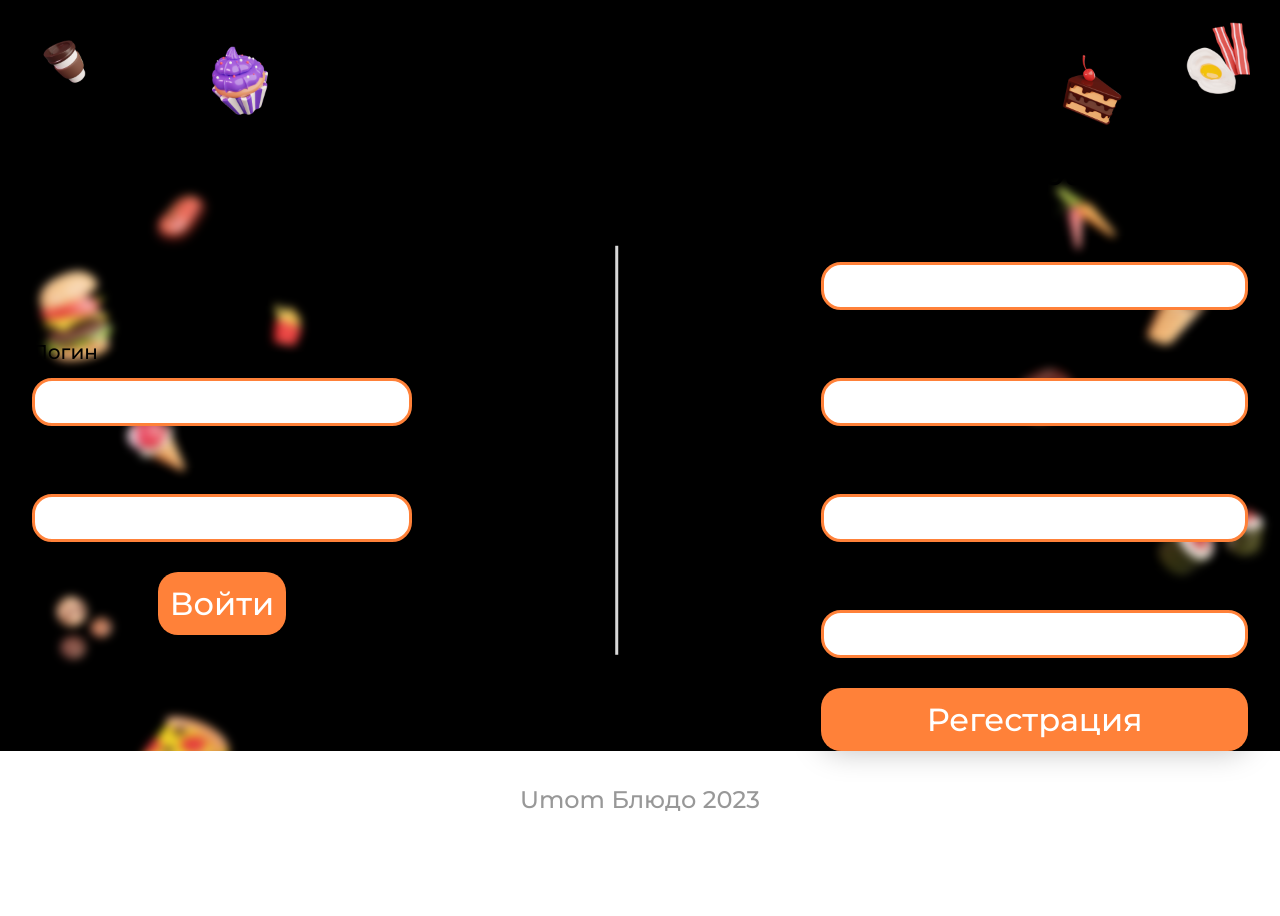
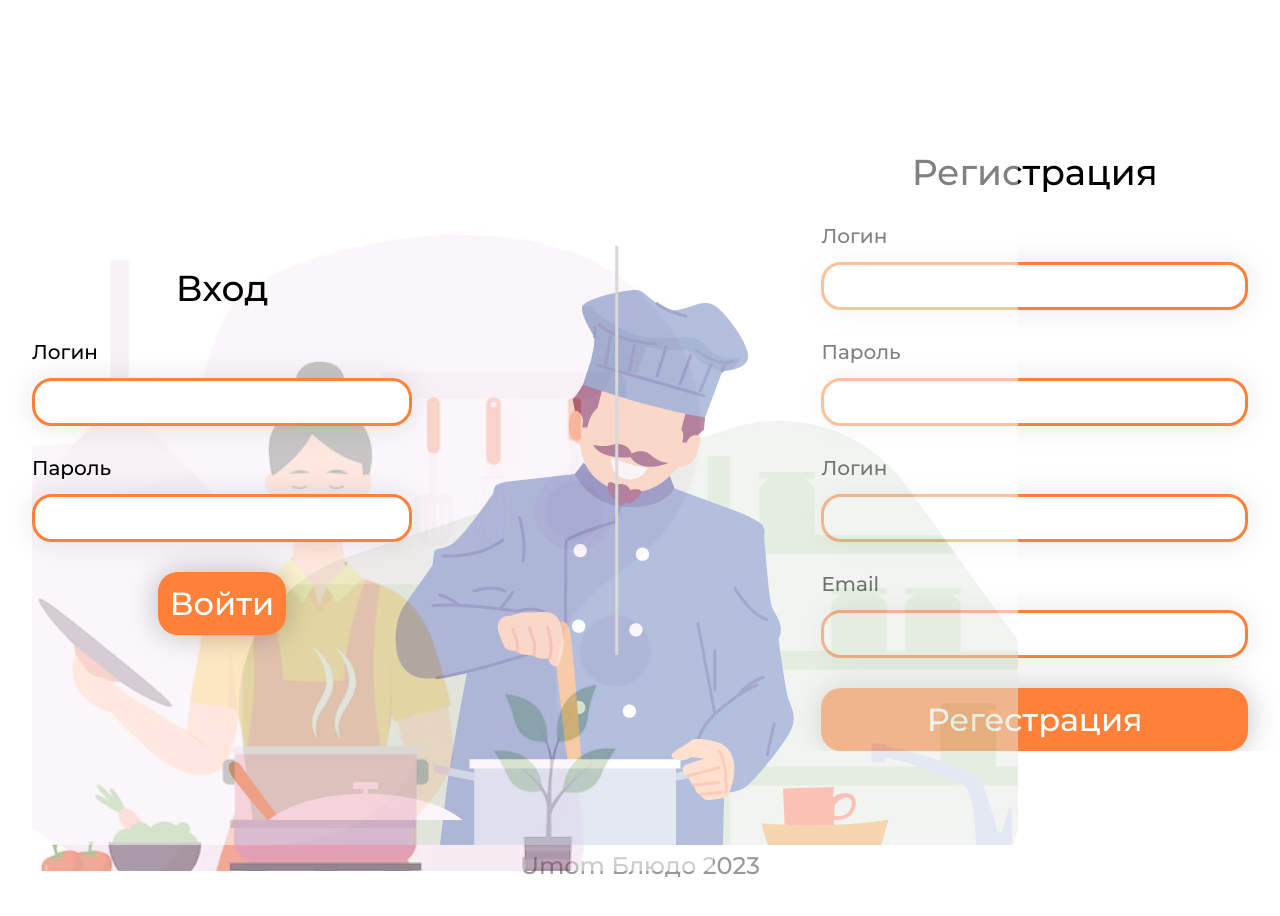
Before and after one commit to psihoshlem/menu_generator_web, a Vue app in the folder client/: page /auth in a window 1280 px wide. Shown: the top 916 px of the page. Before the commit the page ends 848 px from the top, so only its background shows below. Built offline with nearby package versions, Linux system fonts and the light colour scheme.

Commit message:
FIX главную страницу

```diff
--- a/client/src/App.vue
+++ b/client/src/App.vue
@@ -1,6 +1,13 @@
 <template>
-  <router-view></router-view>
-  <FooderComp />
+  <div class="general-wrapper">
+    <div class="main-cont">
+      <router-view></router-view>
+    </div>
+    <div class="middle-cont"></div>
+    <div class="footer-cont">
+      <FooderComp />
+    </div>
+  </div>
 </template>
 <script>
 import FooderComp from './components/FooderComp.vue';
@@ -21,6 +28,33 @@ body{
   margin-left: auto;
   margin-right: auto;
   backdrop-filter: blur(5px);
+}
+
+body,
+html{
+  height: 100%;
+}
+
+.general-wrapper{
+  min-height: 100vh;
+  display: flex;
+  flex-direction: column;
+}
+
+.middle-cont{
+  background-color: #fff;
+  flex: 1 1 auto;
+}
+
+body::-webkit-scrollbar {
+  width: 4px;
+}
+body::-webkit-scrollbar-track {
+  background: transparent;
+}
+body::-webkit-scrollbar-thumb {
+  background-color: #FF8139;
+  border-radius: 20px;
 }
 /* Reset and base styles  */
 * {
--- a/client/src/components/FooderComp.vue
+++ b/client/src/components/FooderComp.vue
@@ -6,7 +6,7 @@
 <style lang="scss">
 .footer {
   background-color: #fff;
-  padding: 34px;
+  padding: 100px 0 50px 0;
   text-align: center;
   color: #989898;
   font-family: Montserrat;
--- a/client/src/components/HeaderComp.vue
+++ b/client/src/components/HeaderComp.vue
@@ -3,7 +3,9 @@
     <div class="inner">
       <div class="header__block">
         <div class="header__logo">
-          <img src="./../img/mainUmomLogo.png"/>
+          <a href="/">
+            <img src="./../img/mainUmomLogo.png"/>
+          </a>
         </div>
         <div class="header__nav">
           <a href="" class="header__nav--link">Главная</a>
--- a/client/src/components/NeuroRecipe.vue
+++ b/client/src/components/NeuroRecipe.vue
@@ -56,8 +56,7 @@ export default {
 }
 
 .recomendation {
-  // margin-bottom: 50px;
-  color: #fff;
+  background: linear-gradient(180deg, rgba(255,255,255,1) 0%, rgba(255,255,255,0) 1%, rgba(255,255,255,0) 99%, rgba(255,255,255,1) 100%);  color: #fff;
   // margin-top: 137px;
   display: flex;
   flex-direction: column;
@@ -142,6 +141,7 @@ export default {
     font-weight: 800;
     line-height: normal;
     color: rgba(255, 129, 57, 1);
+    transform: translateX(-40px);
   }
   &__block {
     display: flex;
--- a/client/src/components/RandomMenu.vue
+++ b/client/src/components/RandomMenu.vue
@@ -78,6 +78,7 @@ export default {
   &__title {
     text-align: center;
     // margin-top: 80px;
+    padding-top: 100px;
     color: #000;
     font-family: Montserrat;
     font-size: 36px;
--- a/client/src/components/RecipesFinder.vue
+++ b/client/src/components/RecipesFinder.vue
@@ -80,7 +80,7 @@ export default {
   input {
     width: 900px;
     border-radius: 13px;
-    border: 3px solid #FF8139;
+    border: 4px solid #FF8139;
     background: #FFF;
     box-shadow: 0px 0px 30px 0px rgba(0, 0, 0, 0.10);
     padding-top: 15px;
--- a/client/src/views/AuthView.vue
+++ b/client/src/views/AuthView.vue
@@ -1,6 +1,8 @@
 <template>
   <section class="Auth">
     <div class="inner">
+      <img src="./../img/woman.png" alt="">
+      <img src="./../img/cheif.png" alt="">
       <div class="Auth__block">
         <div class="auth authWrap">
           <div class="auth__title">Вход</div>
@@ -43,7 +45,18 @@
 </template>
 <style lang="scss">
 .Auth {
-  margin-top: 150px;
+  background-color: #FFF;
+  padding-top: 150px;
+  height: 100%;
+
+  .inner{
+
+  }
+
+  & img{
+    position: absolute;
+    z-index: 0;
+  }
 
   &__block {
     display: flex;
@@ -54,10 +67,12 @@
   }
 
   .auth {
+    z-index: 1;
     min-width: 380px;
     display: flex;
     flex-direction: column;
     align-items: center;
+
 
     &__title {
       color: #000;
```
Also changed, not shown: client/src/img/cheif.png (added), client/src/img/woman.png (added).
